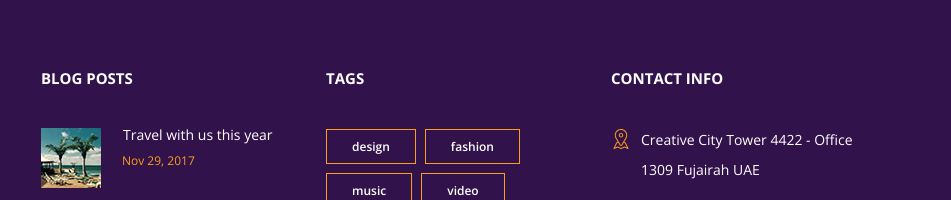
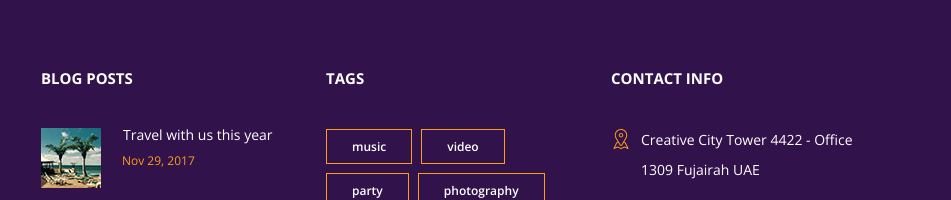
Before and after one commit to gamestorelife/dubaibooker.io, a plain HTML site: page blog.html in a window 1280 px wide. Shown: the part 2992-3192 px from the top of the page, 329-1280 px from the left. Drawn offline with nearby package versions, Linux system fonts and the light colour scheme.

Commit message:
MOre Details
Footer Details

```diff
--- a/blog.html
+++ b/blog.html
@@ -462,8 +462,7 @@
 						<div class="footer_title">tags</div>
 						<div class="footer_content footer_tags">
 							<ul class="tags_list clearfix">
-								<li class="tag_item"><a href="#">design</a></li>
-								<li class="tag_item"><a href="#">fashion</a></li>
+
 								<li class="tag_item"><a href="#">music</a></li>
 								<li class="tag_item"><a href="#">video</a></li>
 								<li class="tag_item"><a href="#">party</a></li>
```
Also changed, not shown: about.html (+1 -2 lines), contact.html (+1 -2 lines), elements.html (+1 -2 lines), index.html (+1 -2 lines), offers.html (+1 -2 lines), single_listing.html (+1 -2 lines).
